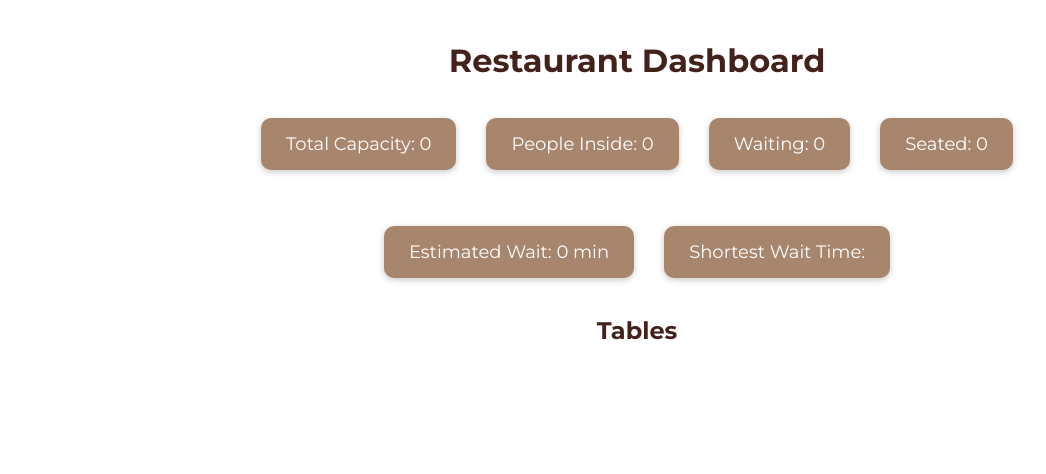
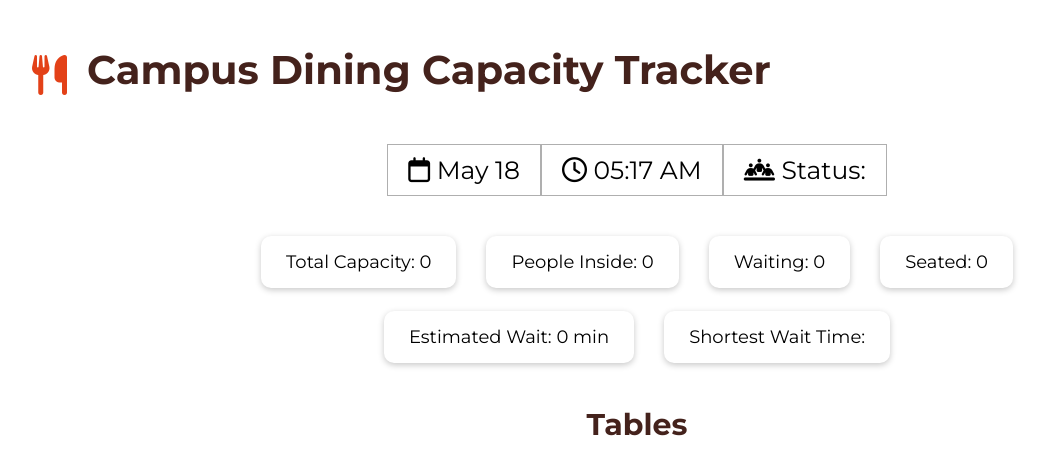
Before and after one commit to ploscky/CS131-Edge-Computing-Project, a website: page src/website/index.html in a window 1280 px wide. Shown: the whole page, without its empty margins (3-1049 px from the left). Drawn offline with Linux system fonts and the light colour scheme; no server answers.

Commit message:
Updated website to look cleaner and added a status for how busy it is

```diff
--- a/src/data.json
+++ b/src/data.json
@@ -4,6 +4,7 @@
     "waiting": 6,
     "seated": 34,
     "estimatedWaitTime": 30,
+    "busyStatus": "busy",
     "bestTime": {
         "start": "3:00",
         "end": "5:00",
--- a/src/website/index.html
+++ b/src/website/index.html
@@ -5,10 +5,32 @@
     <title>Table Tracking Dashboard</title>
     <link rel="stylesheet" href="style.css">
     <link href="https://fonts.googleapis.com/css2?family=Montserrat:wght@400;600;700&display=swap" rel="stylesheet">
+    <script src="https://kit.fontawesome.com/d2d1211c59.js" crossorigin="anonymous"></script>
 </head>
 
 <body>
-    <h1>Restaurant Dashboard</h1>
+    <div class="title">
+        <i class="fa-solid fa-utensils" style="font-size: 40px;color: rgb(227, 65, 24);"></i>
+        <h1>Campus Dining Capacity Tracker</h1>
+    </div>
+
+    <div class="timeInfo">
+        <div class="box">
+            <i class="fa-regular fa-calendar" style="color: rgb(0, 0, 0);"></i>
+            <span id="date" class="value"></span>
+        </div>
+
+        <div class="box">
+            <i class="fa-regular fa-clock" style="color: rgb(0, 0, 0);"></i>
+            <span id="time" class="value"></span>
+        </div>
+
+        <div class="box" id="statusBox">
+            <i class="fa-solid fa-people-line" style="color: rgb(0, 0, 0);"></i>
+            <span class="label">Status: </span>
+            <span id="busyStatus" class="value"></span>
+        </div>
+    </div>
 
     <div class="restaurantInfo">
         <p>Total Capacity: <span id="totalCapacity">0</span></p>
--- a/src/website/script.js
+++ b/src/website/script.js
@@ -8,6 +8,7 @@ async function loadDashboard() {
         document.getElementById("waiting").innerText = data.waiting;
         document.getElementById("seated").innerText = data.seated;
         document.getElementById("waitTime").innerText = data.estimatedWaitTime;
+        document.getElementById("busyStatus").innerText = data.busyStatus;
 
         const bestTime = `${data.bestTime.start} - ${data.bestTime.end} ${data.bestTime.time}`;
         document.getElementById("bestTime").innerText = bestTime;
@@ -26,11 +27,39 @@ async function loadDashboard() {
             tableContainer.appendChild(div);
         });
 
+        const status = data.busyStatus.toLowerCase();
+        const el = document.getElementById("busyStatus");
+
+        el.innerText = status;
+
+        el.classList.remove("not-busy", "busy", "very-busy");
+        el.classList.add(status.replace(" ", "-"));
     } catch (error) {
         console.error("Error loading dashboard", error);
     }
 }
 
+function updateDateTime() {
+    const now = new Date();
+
+    const options = {
+        month: "long",
+        day: "numeric"
+    };
+
+    const date = now.toLocaleDateString("en-US", options);
+
+    const time = now.toLocaleTimeString("en-US", {
+        hour: "2-digit",
+        minute: "2-digit"
+    });
+
+    document.getElementById("date").innerText = date;
+    document.getElementById("time").innerText = time;
+}
+
 loadDashboard();
+updateDateTime();
 
 setInterval(loadDashboard, 2000);
+setInterval(updateDateTime, 3000);
--- a/src/website/style.css
+++ b/src/website/style.css
@@ -2,41 +2,76 @@ body{
     font-family: 'Montserrat', sans-serif;
     background-color: srgb(255, 245, 238);
     margin: 0;
-    padding: 20px;
+    padding: 35px;
     text-align: center;
-    color: white;
+    color: rgb(0, 0, 0);
 }
 
 h1, h2 {
     font-weight: 700;
     color: rgb(68, 34, 28);
-    margin-bottom: 10px;
+    margin-bottom: 20px;
+}
+
+h2 {
+    font-size: 30px;
+}
+
+.title {
+    display: flex;
+    align-items: center;
+    justify-content: flex-start;
+    gap: 10px;
+    margin-bottom: 30px;
+}
+
+.title h1 {
+    font-size: 40px;
+    margin-left: 10px;
+    margin-top: 10px;
+}
+
+.timeInfo {
+    display: flex;
+    justify-content: center;
+    gap: 0px;
+    margin: 20px 0;
+    color: rgb(0, 0, 0);
+    font-size: 25px;
+
+}
+
+.box {
+    border: 0.5px solid rgba(0, 0, 0, 0.315);
+    padding: 10px 20px;
+    font-weight: 100;
 }
 
 .restaurantInfo {
     display: flex;
     justify-content: center;
     gap: 30px;
-    margin: 20px 0;
+    margin-top: 40px;
 }
 
 .restaurantInfo p {
-    background-color: rgb(168, 133, 109);
+    background-color: rgb(255, 255, 255);
     padding: 15px 25px;
     border-radius: 10px;
     box-shadow: 0 2px 6px rgba(0, 0, 0, 0.219);
     font-size: 18px;
+    margin: 0;
 }
 
 .waitInfo {
     display: flex;
     justify-content: center;
     gap: 30px;
-    margin: 20px 0;
+    margin: 5px 0;
 }
 
 .waitInfo p {
-    background-color: rgb(168, 133, 109);
+    background-color: rgb(255, 255, 255);
     padding: 15px 25px;
     border-radius: 10px;
     box-shadow: 0 2px 6px rgba(0, 0, 0, 0.219);
@@ -67,3 +102,19 @@ h1, h2 {
 .occupied {
     background-color: rgb(194, 72, 72);
 }
+
+
+.not-busy {
+    color: rgb(1, 146, 1);
+    font-weight: 600;
+}
+
+.busy {
+    color: rgb(255, 153, 0);
+    font-weight: 600;
+}
+
+.very-busy {
+    color: rgb(218, 0, 0);
+    font-weight: 600;
+}
```
